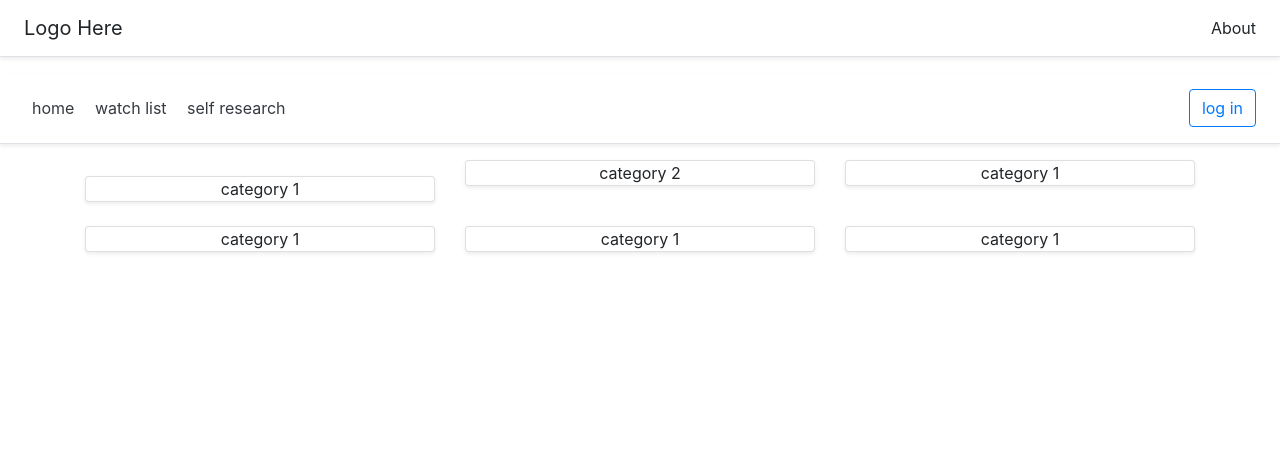
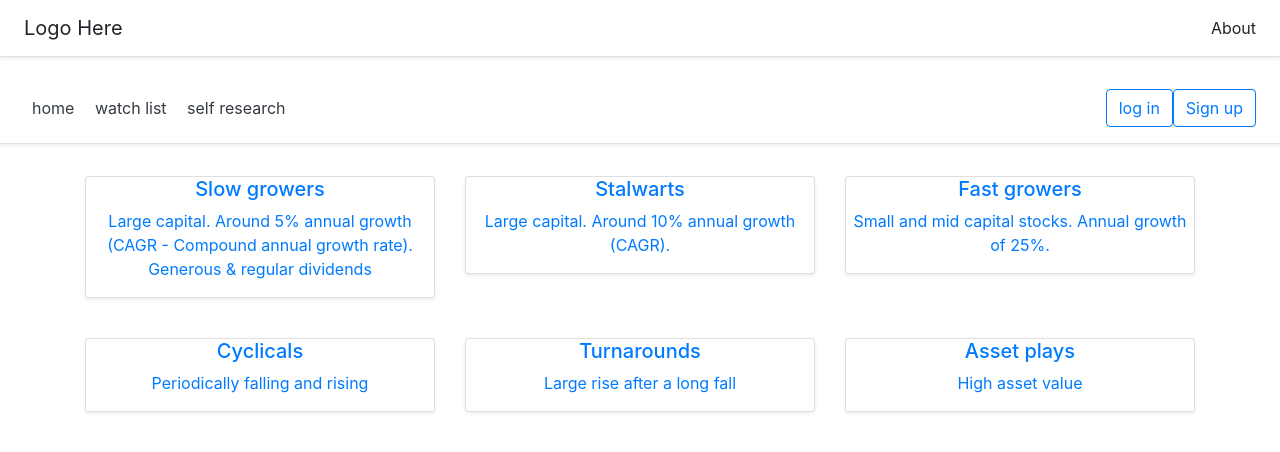
Before and after one commit to jackgao96/wbdv-sp20-cs5610-project, a React (Create React App) app in the folder wbdv-project/: page / in a window 1280 px wide. Shown: the top 452 px of the page. Built offline with nearby package versions, Linux system fonts and the light colour scheme.

Commit message:
make homepage better

```diff
--- a/wbdv-project/src/front/homepage/HomePageClient.js
+++ b/wbdv-project/src/front/homepage/HomePageClient.js
@@ -4,7 +4,8 @@ class HomePageClient extends React.Component {
     render() {
         return (
             <div>
-                <div className="d-flex flex-column flex-md-row align-items-center p-3 px-md-4 mb-3 bg-white border-bottom shadow-sm">
+                <div
+                    className="d-flex flex-column flex-md-row align-items-center p-3 px-md-4 mb-3 bg-white border-bottom shadow-sm">
                     <h5 class="my-0 mr-md-auto font-weight-normal"> Logo Here </h5>
                     <img src=""/>
                     <a> About </a>
@@ -18,38 +19,62 @@ class HomePageClient extends React.Component {
                     </nav>
 
                     <a className="btn btn-outline-primary" href="#"> log in </a>
+                    <a className="btn btn-outline-primary" href="#"> Sign up </a>
                 </div>
                 <div className="container">
                     <div className=" row">
                         <div className=" mt-3 col-md-4">
+                            <a href="#">
                                 <div className="card mb-4 shadow-sm">
-                                <a> category 1 </a>
+                                    <h5> Slow growers </h5>
+                                    <p>Large capital. Around 5% annual growth (CAGR - Compound annual growth rate).
+                                        Generous & regular dividends</p>
                                 </div>
+                            </a>
+
                         </div>
-                        <div className="col-md-4">
+                        <div className="mt-3 col-md-4">
+                            <a href="#">
                                 <div className="card mb-4 shadow-sm">
-                                <a> category 2 </a>
+                                    <h5> Stalwarts </h5>
+                                    <p> Large capital. Around 10% annual growth (CAGR).</p>
                                 </div>
+                            </a>
+
                         </div>
-                        <div className="col-md-4">
+                        <div className="mt-3 col-md-4">
+                            <a href="#">
                                 <div className="card mb-4 shadow-sm">
-                                <a> category 1 </a>
+                                    <h5> Fast growers </h5>
+                                    <p>Small and mid capital stocks. Annual growth of 25%. </p>
                                 </div>
+                            </a>
+
                         </div>
-                        <div className="col-md-4">
+                        <div className="mt-3 col-md-4">
+                            <a href="#">
                                 <div className="card mb-4 shadow-sm">
-                                <a> category 1 </a>
+                                    <h5> Cyclicals </h5>
+                                    <p>Periodically falling and rising</p>
                                 </div>
+                            </a>
                         </div>
-                        <div className="col-md-4">
+                        <div className="mt-3 col-md-4">
+                            <a href="#">
                                 <div className="card mb-4 shadow-sm">
-                                <a> category 1 </a>
+                                    <h5> Turnarounds </h5>
+                                    <p>Large rise after a long fall</p>
                                 </div>
+                            </a>
+
                         </div>
-                        <div className="col-md-4">
+                        <div className="mt-3 col-md-4">
+                            <a href="#">
                                 <div className="card mb-4 shadow-sm">
-                                <a> category 1 </a>
+                                    <h5> Asset plays </h5>
+                                    <p>High asset value</p>
                                 </div>
+                            </a>
                         </div>
                     </div>
                 </div>
@@ -57,4 +82,5 @@ class HomePageClient extends React.Component {
         )
     }
 }
+
 export default HomePageClient
```
Lines whose indentation alone changed are shown as unchanged.
